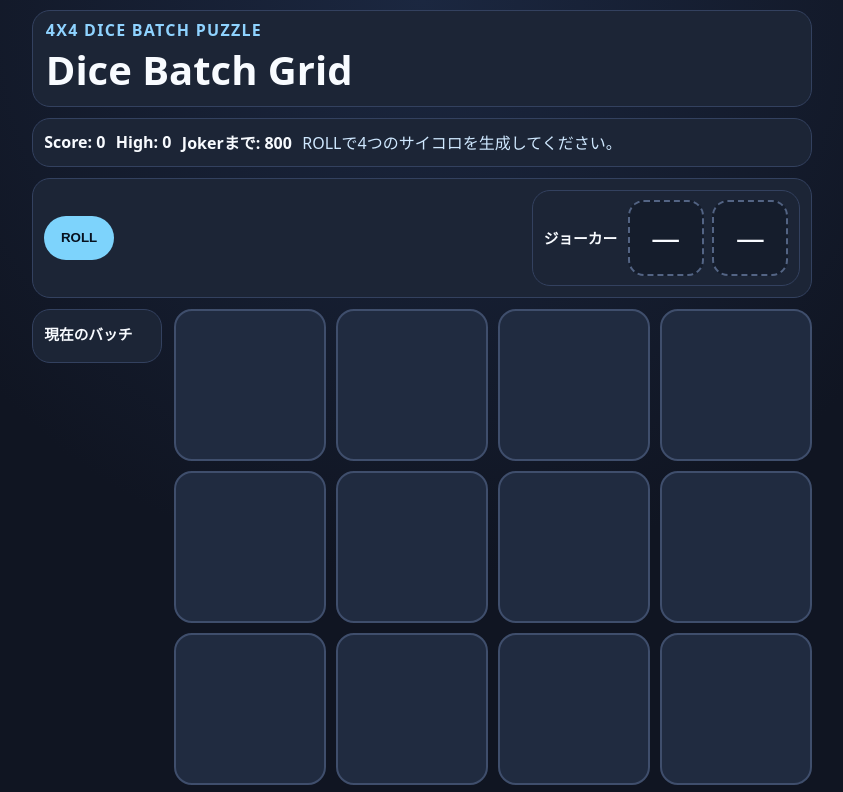
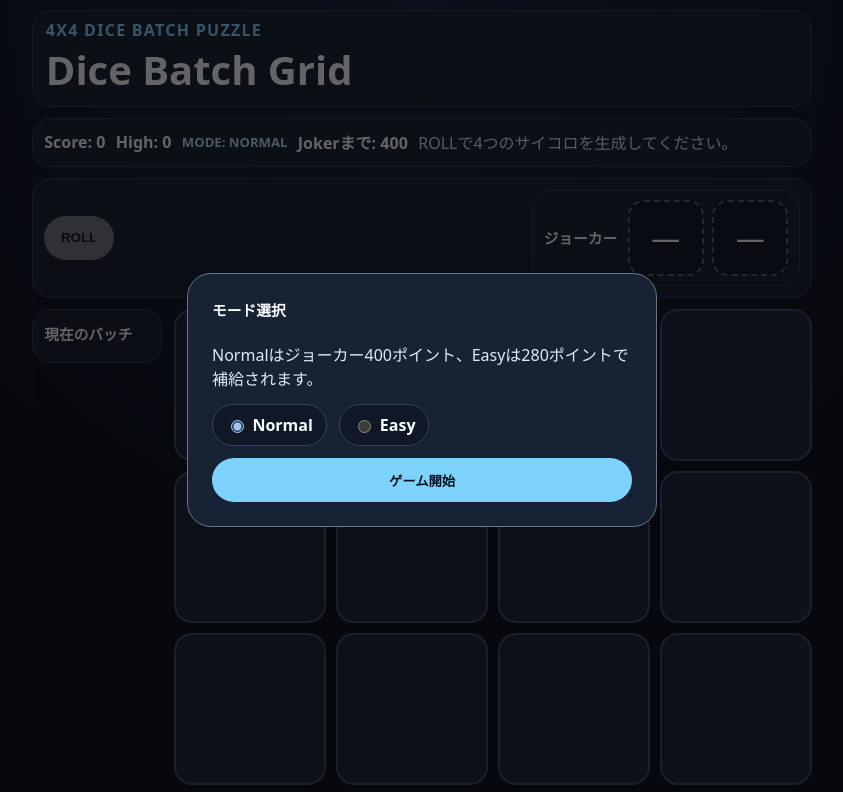
Before and after one commit to matsuken55/remake-game, a website with bundled scripts: page index.html in a window 1280 px wide. Shown: the top 792 px of the page, without its empty margins (218-1061 px from the left). Built offline with nearby package versions, Linux system fonts and the light colour scheme.

Commit message:
Add easy mode and mode-specific rankings

```diff
--- a/index.html
+++ b/index.html
@@ -16,7 +16,8 @@
     <section class="status top-status" aria-label="スコア情報">
       <strong>Score: <span id="score">0</span></strong>
       <strong>High: <span id="highScore">0</span></strong>
-      <strong>Jokerまで: <span id="jokerCountdown">800</span></strong>
+      <strong class="mode-badge">MODE: <span id="modeLabel">NORMAL</span></strong>
+      <strong>Jokerまで: <span id="jokerCountdown">400</span></strong>
       <p id="message"></p>
     </section>
 
@@ -44,6 +45,18 @@
       <button id="rankingButton">ランキング</button>
     </section>
 
+    <section id="startScreen" class="overlay start-overlay" aria-hidden="false">
+      <div class="game-over start-card">
+        <h2>モード選択</h2>
+        <p>Normalはジョーカー400ポイント、Easyは280ポイントで補給されます。</p>
+        <div class="mode-select" role="radiogroup" aria-label="ゲームモード">
+          <label><input type="radio" name="gameMode" value="normal" checked> Normal</label>
+          <label><input type="radio" name="gameMode" value="easy"> Easy</label>
+        </div>
+        <button id="startGame" type="button">ゲーム開始</button>
+      </div>
+    </section>
+
     <section id="gameOver" class="overlay" hidden aria-hidden="true" style="display:none">
       <form id="rankForm" class="game-over">
         <h2>ゲームオーバー</h2>
@@ -59,6 +72,10 @@
     <dialog id="rankingView">
       <h2>ランキング</h2>
       <p>端末内に保存されたランキングを閲覧できます。</p>
+      <div class="ranking-tabs" role="group" aria-label="ランキングモード">
+        <button id="rankingNormal" type="button">Normal</button>
+        <button id="rankingEasy" type="button">Easy</button>
+      </div>
       <ol id="rankingViewList"></ol>
       <button id="closeRankingView">閉じる</button>
     </dialog>
--- a/src/game.js
+++ b/src/game.js
@@ -1,7 +1,9 @@
 export const COLORS = ['red', 'blue', 'yellow', 'green'];
 export const NUMBERS = [1, 2, 3, 4];
 export const BOARD_SIZE = 4;
-export const JOKER_THRESHOLD = 800;
+export const GAME_MODES = { normal: { label: 'NORMAL', jokerThreshold: 400 }, easy: { label: 'EASY', jokerThreshold: 280 } };
+export const DEFAULT_MODE = 'normal';
+export const JOKER_THRESHOLD = GAME_MODES.normal.jokerThreshold;
 export const MAX_JOKERS = 2;
 
 export const COLOR_LABELS = { red: '赤', blue: '青', yellow: '黄', green: '緑', joker: 'J' };
@@ -29,7 +31,7 @@ export function createEmptyBoard() { return Array.from({ length: BOARD_SIZE }, (
 export function createDie(color, number, joker = false) { return { id: `die-${nextId++}`, color: joker ? 'joker' : color, number: joker ? 0 : number, joker, locked: false, source: 'batch' }; }
 export function createJoker() { return { ...createDie('joker', 0, true), source: 'joker' }; }
 export function rollDice(random = Math.random) { return Array.from({ length: 4 }, () => createDie(COLORS[Math.floor(random() * COLORS.length)], NUMBERS[Math.floor(random() * NUMBERS.length)])); }
-export function createInitialState() { return { board: createEmptyBoard(), trayDice: [], previousBatchDice: [], jokerStock: 0, jokerCountdown: JOKER_THRESHOLD, score: 0, highScore: 0, rankings: [], gameOver: false, message: 'ROLLで4つのサイコロを生成してください。' }; }
+export function createInitialState(mode = DEFAULT_MODE) { const selectedMode = GAME_MODES[mode] ? mode : DEFAULT_MODE; const jokerThreshold = GAME_MODES[selectedMode].jokerThreshold; return { mode: selectedMode, jokerThreshold, board: createEmptyBoard(), trayDice: [], previousBatchDice: [], jokerStock: 0, jokerCountdown: jokerThreshold, score: 0, highScore: 0, rankings: [], gameOver: false, message: 'ROLLで4つのサイコロを生成してください。' }; }
 
 export function getGroups() {
   const groups = [];
@@ -78,5 +80,5 @@ export function moveDie(board, dieId, row, col) { const next = cloneBoard(board)
 export function placeDie(board, row, col, die) { if (board[row][col]) throw new Error('Cell is already occupied'); const next = cloneBoard(board); next[row][col] = { ...die }; return next; }
 export function lockUnlockedDice(board) { const next = cloneBoard(board); const locked = []; for (let r=0;r<BOARD_SIZE;r++) for (let c=0;c<BOARD_SIZE;c++) if (next[r][c] && !next[r][c].locked) { next[r][c].locked = true; locked.push(next[r][c]); } return { board: next, locked }; }
 export function hasEmptyCell(board) { return board.some(row => row.some(cell => cell === null)); }
-export function awardJokers(state, points) { let countdown = state.jokerCountdown; let stock = state.jokerStock; if (stock >= MAX_JOKERS) return { jokerStock: MAX_JOKERS, jokerCountdown: 0 }; countdown -= points; while (countdown <= 0 && stock < MAX_JOKERS) { stock++; countdown += JOKER_THRESHOLD; } if (stock >= MAX_JOKERS) countdown = 0; return { jokerStock: stock, jokerCountdown: countdown }; }
+export function awardJokers(state, points) { let countdown = state.jokerCountdown; let stock = state.jokerStock; if (stock >= MAX_JOKERS) return { jokerStock: MAX_JOKERS, jokerCountdown: 0 }; countdown -= points; while (countdown <= 0 && stock < MAX_JOKERS) { stock++; countdown += (state.jokerThreshold || JOKER_THRESHOLD); } if (stock >= MAX_JOKERS) countdown = 0; return { jokerStock: stock, jokerCountdown: countdown }; }
 export function saveRanking(rankings, name, score) { return [...rankings, { name: (name || 'NO NAME').slice(0, 12), score, date: new Date().toISOString() }].sort((a,b)=>b.score-a.score).slice(0,10); }
--- a/src/main.js
+++ b/src/main.js
@@ -1,18 +1,36 @@
-import { ALL_HANDS, BOARD_SIZE, COLOR_CODES, COLOR_LABELS, createInitialState, createJoker, evaluateBoard, hasEmptyCell, lockUnlockedDice, MAX_JOKERS, placeDie, rollBalancedDice, saveRanking, awardJokers } from './game.js';
+import { ALL_HANDS, BOARD_SIZE, COLOR_CODES, COLOR_LABELS, DEFAULT_MODE, GAME_MODES, createInitialState, createJoker, evaluateBoard, hasEmptyCell, lockUnlockedDice, MAX_JOKERS, placeDie, rollBalancedDice, saveRanking, awardJokers } from './game.js';
 import { getLocalRankings, saveLocalRanking } from './rankings.js';
 
-const storage = { high: 'remakeDice.highScore', ranks: 'remakeDice.rankings' };
+const storage = {
+  legacyHigh: 'remakeDice.highScore',
+  legacyRanks: 'remakeDice.rankings',
+  high: { normal: 'diceBatchGridHighNormal', easy: 'diceBatchGridHighEasy' },
+  ranks: { normal: 'diceBatchGridRankingsNormal', easy: 'diceBatchGridRankingsEasy' },
+};
 const state = createInitialState();
+let rankingViewMode = DEFAULT_MODE;
 let gameOverSequence = 0;
 let activeGameOverId = null;
 let registeredGameOverId = null;
-Object.assign(state, { highScore: loadHighScore(), rankings: loadRankings(), animating: false, dragging: null, rankRegistered: false });
+Object.assign(state, { highScore: loadHighScore(state.mode), rankings: loadRankings(state.mode), animating: false, dragging: null, rankRegistered: false, started: false });
 
 const $ = s => document.querySelector(s);
-const boardEl = $('#board'), trayEl = $('#tray'), rollButton = $('#roll'), scoreEl = $('#score'), highScoreEl = $('#highScore'), msgEl = $('#message'), jokerEl = $('#jokerWindow'), countEl = $('#jokerCountdown'), overEl = $('#gameOver'), rankingEl = $('#rankingList'), rankingViewEl = $('#rankingView'), rankingViewListEl = $('#rankingViewList'), rulesDialog = $('#scoreDialog'), gameOverRestartButton = $('#gameOverRestart'), scoreExamplesEl = $('#scoreExamples');
+const boardEl = $('#board'), trayEl = $('#tray'), rollButton = $('#roll'), scoreEl = $('#score'), highScoreEl = $('#highScore'), modeLabelEl = $('#modeLabel'), msgEl = $('#message'), jokerEl = $('#jokerWindow'), countEl = $('#jokerCountdown'), startEl = $('#startScreen'), overEl = $('#gameOver'), rankingEl = $('#rankingList'), rankingViewEl = $('#rankingView'), rankingViewListEl = $('#rankingViewList'), rulesDialog = $('#scoreDialog'), gameOverRestartButton = $('#gameOverRestart'), scoreExamplesEl = $('#scoreExamples');
 
-function loadHighScore() { return Number(localStorage.getItem(storage.high) || 0); }
-function loadRankings() { return getLocalRankings(localStorage, storage.ranks); }
+function modeStorageKey(kind, mode) { return storage[kind][GAME_MODES[mode] ? mode : DEFAULT_MODE]; }
+function loadRankings(mode) {
+  const rankings = getLocalRankings(localStorage, modeStorageKey('ranks', mode));
+  if (mode === 'normal' && rankings.length === 0) return getLocalRankings(localStorage, storage.legacyRanks);
+  return rankings;
+}
+function loadHighScore(mode) {
+  const stored = Number(localStorage.getItem(modeStorageKey('high', mode)) || 0);
+  if (stored || mode !== 'normal') return stored;
+  const legacyHigh = Number(localStorage.getItem(storage.legacyHigh) || 0);
+  const legacyRankHigh = Math.max(0, ...loadRankings('normal').map(r => Number(r.score) || 0));
+  return Math.max(legacyHigh, legacyRankHigh);
+}
+function saveHighScore(mode, score) { localStorage.setItem(modeStorageKey('high', mode), String(score)); }
 function asset(die) { return die.joker ? 'assets/dice/JK.png' : `assets/dice/${COLOR_CODES[die.color]}${die.number}.png`; }
 function dieElement(die) { const el = document.createElement('div'); el.className = `die ${die.color} ${die.locked ? 'locked' : 'unlocked'} ${die.joker ? 'joker' : ''}`; el.dataset.id = die.id; const img = document.createElement('img'); img.src = asset(die); img.alt = die.joker ? 'ジョーカー' : `${COLOR_LABELS[die.color]}${die.number}`; el.appendChild(img); if (die.locked) el.insertAdjacentHTML('beforeend', '<span class="lock">🔒</span>'); return el; }
 function render() {
@@ -20,7 +38,7 @@ function render() {
   for (let r=0;r<BOARD_SIZE;r++) for (let c=0;c<BOARD_SIZE;c++) { const cell = document.createElement('div'); cell.className = 'cell'; cell.dataset.row = r; cell.dataset.col = c; const die = state.board[r][c]; if (die) { const d = dieElement(die); if (!die.locked && !state.animating) d.addEventListener('pointerdown', startDrag); cell.appendChild(d); } boardEl.appendChild(cell); }
   trayEl.innerHTML = ''; state.trayDice.filter(d => !isOnBoard(d.id)).forEach(die => { const slot = document.createElement('div'); slot.className = 'tray-slot'; const d = dieElement(die); if (!state.animating) d.addEventListener('pointerdown', startDrag); slot.appendChild(d); trayEl.appendChild(slot); });
   jokerEl.innerHTML = ''; for (let i=0;i<MAX_JOKERS;i++) { const slot = document.createElement('div'); slot.className = `joker-slot ${i < state.jokerStock ? 'filled' : ''}`; if (i < state.jokerStock) { const img = document.createElement('img'); img.src = 'assets/dice/JK.png'; img.alt = 'ジョーカー'; slot.appendChild(img); } else slot.textContent = '—'; if (i < state.jokerStock && !state.animating && !state.gameOver) slot.addEventListener('pointerdown', e => startDrag(e, createJoker())); jokerEl.appendChild(slot); }
-  scoreEl.textContent = state.score; highScoreEl.textContent = state.highScore; countEl.textContent = state.jokerStock >= MAX_JOKERS ? 'MAX' : state.jokerCountdown; msgEl.textContent = state.message; rollButton.disabled = state.animating || state.gameOver; renderRankings(); }
+  scoreEl.textContent = state.score; highScoreEl.textContent = state.highScore; modeLabelEl.textContent = GAME_MODES[state.mode].label; countEl.textContent = state.jokerStock >= MAX_JOKERS ? 'MAX' : state.jokerCountdown; msgEl.textContent = state.message; rollButton.disabled = !state.started || state.animating || state.gameOver; renderRankings(); }
 function isOnBoard(id) { return state.board.flat().some(d => d?.id === id); }
 function startDrag(event, newDie = null) { if (state.animating || state.gameOver) return; event.preventDefault?.(); state.dragging?.ghost?.remove?.(); const original = event.currentTarget; const id = newDie?.id || original.dataset.id; const die = newDie || findDie(id); if (!die || die.locked) return; state.dragging = { id, die, fromJoker: Boolean(newDie), ghost: dieElement(die) }; state.dragging.ghost.classList.add('dragging'); document.body.appendChild(state.dragging.ghost); original.setPointerCapture?.(event.pointerId); moveGhost(event); window.addEventListener('pointermove', moveGhost); window.addEventListener('pointerup', dropDie, { once: true }); window.addEventListener('pointercancel', cancelDrag, { once: true }); }
 function findDie(id) { return state.trayDice.find(d => d.id === id) || state.board.flat().find(d => d?.id === id); }
@@ -31,7 +49,7 @@ function cancelDrag() { cleanupDrag(); state.dragging = null; render(); }
 function dropDie(e) { cleanupDrag(); const drag = state.dragging; if (!drag) return; const cell = nearestCell(e.clientX, e.clientY); if (cell) { const r = Number(cell.dataset.row), c = Number(cell.dataset.col); const occupied = state.board[r][c]; const same = occupied?.id === drag.id; if (!occupied || same) { removeFromBoard(drag.id); state.board = placeDie(state.board, r, c, drag.die); if (drag.fromJoker) state.jokerStock--; state.message = '未固定サイコロはROLLで固定されます。'; } } state.dragging = null; render(); }
 function removeFromBoard(id) { for (let r=0;r<BOARD_SIZE;r++) for (let c=0;c<BOARD_SIZE;c++) if (state.board[r][c]?.id === id && !state.board[r][c].locked) state.board[r][c] = null; }
 async function roll() { if (state.animating || state.gameOver) return; if (state.trayDice.length === 0) { state.trayDice = rollBalancedDice(state.previousBatchDice); state.previousBatchDice = state.trayDice.map(d => ({ ...d })); state.message = '現在のバッチを盤面へドラッグしてください。'; render(); return; } const unlocked = state.board.flat().filter(d => d && !d.locked); if (unlocked.length === 0) { state.message = 'サイコロを盤面に配置してください'; render(); return; } const locked = lockUnlockedDice(state.board); state.board = locked.board; state.trayDice = state.trayDice.filter(d => !locked.locked.some(x => x.id === d.id)); await resolveMatches(locked.locked.map(d => d.id)); if (state.trayDice.length === 0 && !state.gameOver) state.message = 'バッチ完了。次のROLLで新しい4個を生成します。'; render(); }
-async function resolveMatches(lockedIds) { state.animating = true; render(); const matches = evaluateBoard(state.board, lockedIds); let cleared = false; for (const match of matches) { await showMatch(match); state.score += match.hand.points; Object.assign(state, awardJokers(state, match.hand.points)); if (match.hand.clearing) { cleared = true; for (const [r,c] of match.cells) state.board[r][c] = null; } addLog(`+${match.hand.points} ${match.label} ${match.hand.name}`); render(); await wait(120); } state.highScore = Math.max(state.highScore, state.score); localStorage.setItem(storage.high, String(state.highScore)); state.animating = false; if (matches.length === 0) addLog('役なし'); if (!cleared && !hasEmptyCell(state.board)) endGame(); }
+async function resolveMatches(lockedIds) { state.animating = true; render(); const matches = evaluateBoard(state.board, lockedIds); let cleared = false; for (const match of matches) { await showMatch(match); state.score += match.hand.points; Object.assign(state, awardJokers(state, match.hand.points)); if (match.hand.clearing) { cleared = true; for (const [r,c] of match.cells) state.board[r][c] = null; } addLog(`+${match.hand.points} ${match.label} ${match.hand.name}`); render(); await wait(120); } state.highScore = Math.max(state.highScore, state.score); saveHighScore(state.mode, state.highScore); state.animating = false; if (matches.length === 0) addLog('役なし'); if (!cleared && !hasEmptyCell(state.board)) endGame(); }
 function showMatch(match) { return new Promise(resolve => { const cells = match.cells.map(([r,c]) => boardEl.children[r*4+c]).filter(Boolean); cells.forEach(cell => cell.classList.add('flash')); showScorePopup(match, `+${match.hand.points}`); msgEl.textContent = `+${match.hand.points} ${match.hand.name}`; setTimeout(resolve, 520); }); }
 function showScorePopup(match, text) { const popup = document.createElement('div'); popup.className = 'score-popup'; popup.textContent = text; const boardRect = boardEl.getBoundingClientRect(); const centers = match.cells.map(([r,c]) => { const rect = boardEl.children[r*4+c].getBoundingClientRect(); return { x: rect.left + rect.width / 2 - boardRect.left, y: rect.top + rect.height / 2 - boardRect.top }; }); popup.style.left = `${centers.reduce((sum, p) => sum + p.x, 0) / centers.length}px`; popup.style.top = `${centers.reduce((sum, p) => sum + p.y, 0) / centers.length}px`; boardEl.appendChild(popup); setTimeout(() => popup.remove(), 520); }
 const wait = ms => new Promise(r => setTimeout(r, ms));
@@ -39,23 +57,28 @@ function addLog(text) { console.info(`[game] ${text}`); }
 function closeGameOverModal() { overEl.hidden = true; overEl.setAttribute?.('aria-hidden', 'true'); overEl.style.display = 'none'; }
 function openGameOverModal() { overEl.hidden = false; overEl.setAttribute?.('aria-hidden', 'false'); overEl.style.display = ''; }
 function endGame() { state.gameOver = true; state.rankRegistered = false; activeGameOverId = ++gameOverSequence; openGameOverModal(); state.message = 'ゲームオーバー。ランキングに登録してください。'; render(); }
-function fillRankingList(listEl) { listEl.innerHTML = ''; state.rankings.forEach((r,i) => { const li = document.createElement('li'); li.textContent = `${i+1}. ${r.name} ${r.score}`; listEl.appendChild(li); }); }
-function renderRankings() { fillRankingList(rankingEl); fillRankingList(rankingViewListEl); }
+function fillRankingList(listEl, rankings = state.rankings) { listEl.innerHTML = ''; rankings.forEach((r,i) => { const li = document.createElement('li'); li.textContent = `${i+1}. ${r.name} ${r.score}`; listEl.appendChild(li); }); }
+function renderRankings() { fillRankingList(rankingEl, state.rankings); fillRankingList(rankingViewListEl, loadRankings(rankingViewMode)); }
 function renderScoreExamples() { const examples = { 'same-color-same-number': ['r1','r1','r1','r1'], 'same-color-straight': ['b1','b2','b3','b4'], 'rainbow-same-number': ['r2','b2','y2','g2'], 'rainbow-straight': ['r1','b2','y3','g4'], 'same-color': ['g1','g2','g3','g4'], 'same-number': ['r4','b4','y4','g4'], 'two-color-pairs': ['r1','r3','b2','b4'], 'two-number-pairs': ['r1','b1','y3','g3'], rainbow: ['r1','b3','y2','g4'], straight: ['r1','b2','y3','g4'] }; scoreExamplesEl.innerHTML = ''; ALL_HANDS.forEach(hand => { const row = document.createElement('div'); row.className = 'score-row'; const dice = document.createElement('div'); dice.className = 'mini-dice'; examples[hand.id].forEach(name => { const img = document.createElement('img'); img.src = `assets/dice/${name}.png`; img.alt = name; dice.appendChild(img); }); const label = document.createElement('strong'); label.textContent = hand.name; const meta = document.createElement('span'); meta.textContent = `${hand.points}点 / ${hand.clearing || ['same-color-same-number','same-color-straight','rainbow-same-number','rainbow-straight'].includes(hand.id) ? '消える' : '消えない'}`; row.appendChild(dice); row.appendChild(label); row.appendChild(meta); scoreExamplesEl.appendChild(row); }); }
-function startNewGame() { state.dragging?.ghost?.remove?.(); closeGameOverModal(); const ranks = state.rankings, high = state.highScore; Object.assign(state, createInitialState(), { rankings: ranks, highScore: high, animating: false, dragging: null, rankRegistered: false }); activeGameOverId = null; $('#playerName').value = ''; render(); }
+function startNewGame(mode = state.mode, showStart = false) { state.dragging?.ghost?.remove?.(); closeGameOverModal(); const next = createInitialState(mode); Object.assign(state, next, { rankings: loadRankings(next.mode), highScore: loadHighScore(next.mode), animating: false, dragging: null, rankRegistered: false, started: !showStart }); activeGameOverId = null; $('#playerName').value = ''; startEl.hidden = !showStart; startEl.setAttribute?.('aria-hidden', showStart ? 'false' : 'true'); startEl.style.display = showStart ? '' : 'none'; render(); }
+function selectedStartMode() { return document.querySelector('input[name="gameMode"]:checked')?.value || DEFAULT_MODE; }
+function startSelectedGame() { startNewGame(selectedStartMode(), false); }
 const resetToNewGame = startNewGame;
 function restartGame(event) { event?.preventDefault?.(); event?.stopPropagation?.(); resetToNewGame(); }
-function registerRanking(event) { event.preventDefault(); if (!state.gameOver || overEl.hidden || state.rankRegistered || activeGameOverId === null || registeredGameOverId === activeGameOverId) return; state.rankings = saveRanking(state.rankings, $('#playerName').value, state.score); saveLocalRanking(localStorage, storage.ranks, state.rankings); state.rankRegistered = true; registeredGameOverId = activeGameOverId; resetToNewGame(); }
+function registerRanking(event) { event.preventDefault(); if (!state.gameOver || overEl.hidden || state.rankRegistered || activeGameOverId === null || registeredGameOverId === activeGameOverId) return; state.rankings = saveRanking(state.rankings, $('#playerName').value, state.score); saveLocalRanking(localStorage, modeStorageKey('ranks', state.mode), state.rankings); state.rankRegistered = true; registeredGameOverId = activeGameOverId; resetToNewGame(); }
 $('#rankForm').addEventListener('submit', registerRanking);
 $('#restart').addEventListener('click', restartGame);
 gameOverRestartButton.addEventListener('click', restartGame);
 overEl.addEventListener('click', event => { if (event.target?.id === 'gameOverRestart') restartGame(event); });
 $('#rules').addEventListener('click', () => rulesDialog.showModal());
 $('#closeRules').addEventListener('click', () => rulesDialog.close());
-$('#rankingButton').addEventListener('click', () => { renderRankings(); rankingViewEl.showModal(); });
+$('#rankingButton').addEventListener('click', () => { rankingViewMode = state.mode; renderRankings(); rankingViewEl.showModal(); });
+$('#rankingNormal').addEventListener('click', () => { rankingViewMode = 'normal'; renderRankings(); });
+$('#rankingEasy').addEventListener('click', () => { rankingViewMode = 'easy'; renderRankings(); });
+$('#startGame').addEventListener('click', startSelectedGame);
 $('#closeRankingView').addEventListener('click', () => rankingViewEl.close());
 rollButton.addEventListener('click', roll);
 renderScoreExamples();
-startNewGame();
+startNewGame(DEFAULT_MODE, true);
 
 export const __testing = { state, endGame, restartGame, registerRanking, startNewGame, startDrag, dropDie, cancelDrag };
```
Also changed, not shown: test/browser-smoke.test.js (+11 -6 lines), test/game.test.js (+14 -4 lines), src/styles.css.
